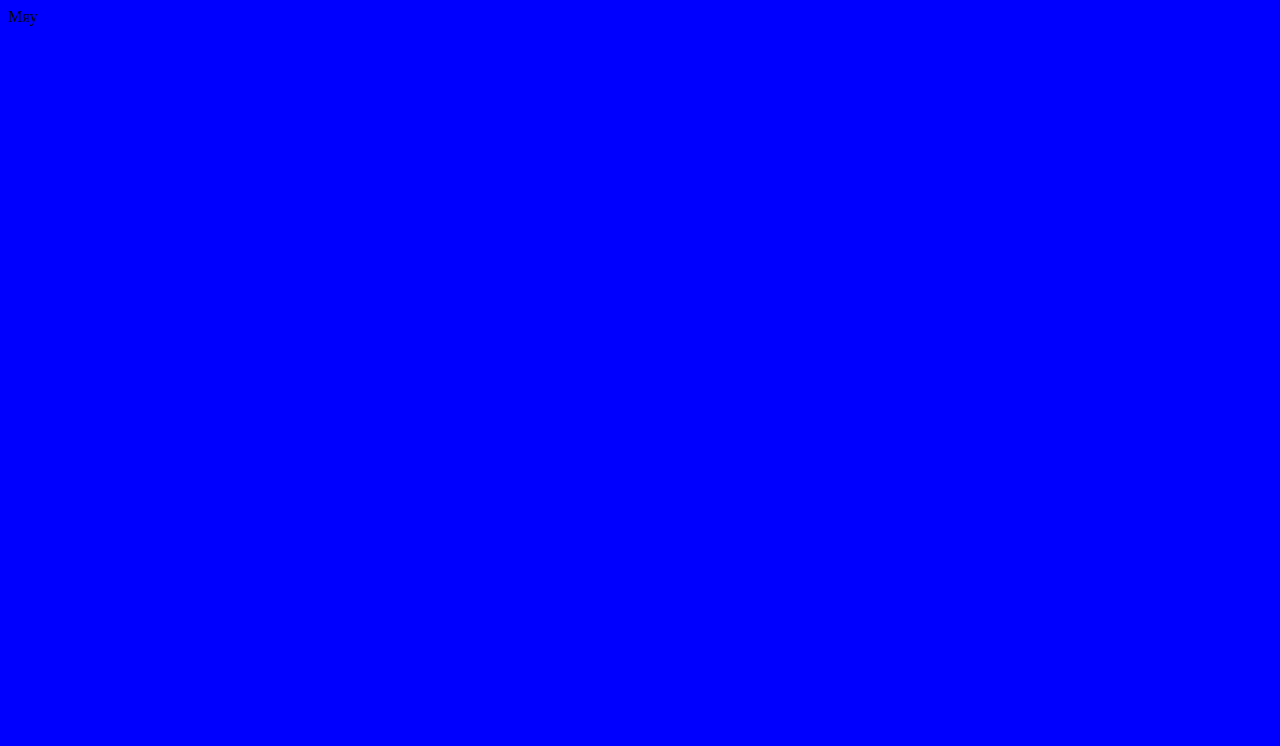
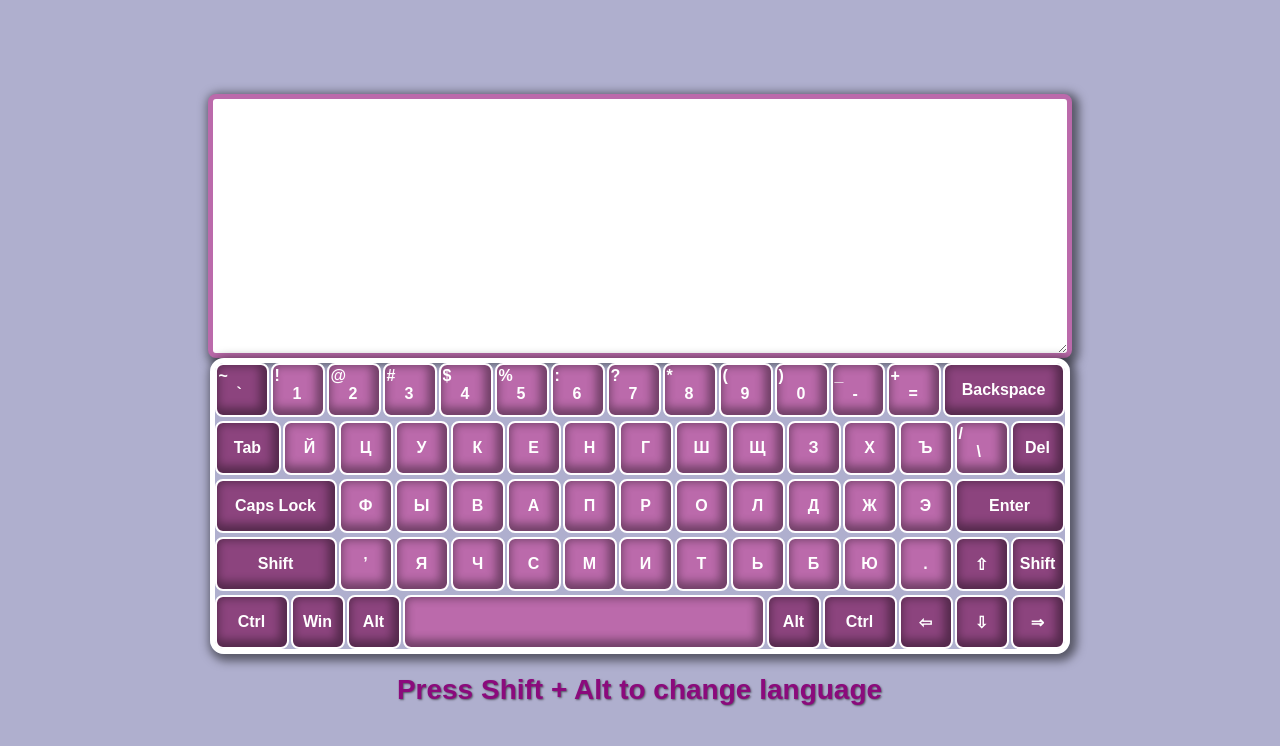
Before and after one commit to ksu1ven/Virtual-keyboard, a website built with webpack: page src/index.html in a window 1280 px wide. Built offline with nearby package versions, Linux system fonts and the light colour scheme.

Commit message:
feat: create keybord without events

```diff
--- a/src/components/view.js
+++ b/src/components/view.js
@@ -0,0 +1,95 @@
+export default class View {
+  constructor() {
+    this.numbers = ['`', '1', '2', '3', '4', '5', '6', '7', '8', '9', '0', '-', '=', '&#92;'];
+    this.numbersTop = ['~', '!', '@', '#', '$', '%', ':', '?', '*', '(', ')', '_', '+', '/'];
+    this.letters = ['Backspace', 'Tab', 'Q', 'W', 'E', 'R', 'T', 'Y', 'U', 'I', 'O', 'P', '[', ']', 'Del', 'Caps Lock', 'A', 'S', 'D', 'F', 'G', 'H', 'J', 'K', 'L', ';', '&#8242;', 'Enter', 'Shift', '&#92;', 'Z', 'X', 'C', 'V', 'B', 'N', 'M', '.', ',', '/', '&#8679;', 'Shift ', 'Ctrl', 'Win', 'Alt', ' ', 'Alt', 'Ctrl', '&#8678;', '&#8681;', '&#8658;'];
+    this.lettersRussian = ['Backspace', 'Tab', 'Й', 'Ц', 'У', 'К', 'Е', 'Н', 'Г', 'Ш', 'Щ', 'З', 'Х', 'Ъ', 'Del', 'Caps Lock', 'Ф', 'Ы', 'В', 'А', 'П', 'Р', 'О', 'Л', 'Д', 'Ж', 'Э', 'Enter', 'Shift', '&#8217;', 'Я', 'Ч', 'С', 'М', 'И', 'Т', 'Ь', 'Б', 'Ю', '.', '&#8679;', 'Shift ', 'Ctrl', 'Win', 'Alt', ' ', 'Alt', 'Ctrl', '&#8678;', '&#8681;', '&#8658;'];
+    this.idDoublekeys = ['Backquote', 'Digit1', 'Digit2', 'Digit3', 'Digit4', 'Digit5', 'Digit6', 'Digit7', 'Digit8', 'Digit9', 'Digit0', 'Minus', 'Equal', 'Backslash'];
+    this.idLetters = ['Backspace', 'Tab', 'KeyQ', 'KeyW', 'KeyE', 'KeyR', 'KeyT', 'KeyY', 'KeyU', 'KeyI', 'KeyO', 'KeyP', 'BracketLeft', 'BracketRight', 'Delete', 'CapsLock', 'KeyA', 'KeyS', 'KeyD', 'KeyF', 'KeyG', 'KeyH', 'KeyJ', 'KeyK', 'KeyL', 'Semicolon', 'Quote', 'Enter', 'ShiftLeft', '/', 'KeyZ', 'KeyX', 'KeyC', 'KeyV', 'KeyB', 'KeyN', 'KeyM', 'Comma', 'Period', 'Slash', 'ArrowUp', 'ShiftRight', 'ControlLeft', 'MetaLeft',
+      'AltLeft', 'Space', 'AltRight', 'ControlRight', 'ArrowLeft', 'ArrowDown', 'ArrowRight'];
+  }
+
+  static createElements() {
+    const main = document.createElement('main');
+    document.body.appendChild(main);
+    main.classList.add('main');
+    const textarea = document.createElement('textarea');
+    main.appendChild(textarea);
+    textarea.classList.add('textarea');
+    textarea.focus();
+    const section = document.createElement('section');
+    main.appendChild(section);
+    section.classList.add('keyboard');
+    const p = document.createElement('p');
+    main.appendChild(p);
+    p.classList.add('change-language');
+    p.innerHTML = 'Press Shift + Alt to change language';
+  }
+
+  createTopNumbers() {
+    const keyboard = document.querySelector('.keyboard');
+    for (let i = 0; i < this.numbers.length; i += 1) {
+      const div = document.createElement('div');
+      keyboard.appendChild(div);
+      div.classList.add('key');
+      div.classList.add('key_double');
+      div.id = `${this.idDoublekeys[i]}`;
+      if (div.id === 'Backquote') {
+        div.classList.add('key_dark');
+      }
+      if (i === this.numbers.length - 1) {
+        div.classList.add('slash');
+      }
+      const p = document.createElement('p');
+      div.appendChild(p);
+      p.classList.add('key_topleft-letters');
+      p.innerHTML = `${this.numbersTop[i]}`;
+      const p2 = document.createElement('p');
+      div.appendChild(p2);
+      p2.classList.add('key_center-letters');
+      p2.innerHTML = `${this.numbers[i]}`;
+    }
+  }
+
+  createLetters(lang, caps) {
+    this.createTopNumbers();
+    const keyboard = document.querySelector('.keyboard');
+    for (let i = 0; i < this.letters.length; i += 1) {
+      const div = document.createElement('div');
+      keyboard.appendChild(div);
+      if (lang === 'eng') {
+        div.innerHTML = `${this.letters[i]}`;
+        div.id = `${this.idLetters[i]}`;
+        if (div.id === 'ArrowUp' || div.id === 'ArrowDown' || div.id === 'ArrowLeft'
+            || div.id === 'ArrowRight' || div.id === 'MetaLeft') {
+          div.classList.add('key_dark');
+        }
+      } else {
+        div.innerHTML = `${this.lettersRussian[i]}`;
+        div.id = `${this.idLetters[i]}`;
+        if (div.id === 'ArrowUp' || div.id === 'ArrowDown' || div.id === 'ArrowLeft'
+                || div.id === 'ArrowRight' || div.id === 'MetaLeft') {
+          div.classList.add('key_dark');
+        }
+      }
+      div.classList.add('key');
+      if (div.innerHTML === 'Backspace') { div.classList.add('backspace'); } else if (div.innerHTML === 'Tab') { div.classList.add('tab'); } else if (div.innerHTML === 'Del') { div.classList.add('del'); } else if (div.innerHTML === 'Caps Lock') {
+        div.classList.add('caps');
+        if (caps === 'on') { div.classList.add('active'); }
+      } else if (div.innerHTML === 'Enter') { div.classList.add('enter'); } else if (div.innerHTML === 'Shift') { div.classList.add('shift'); } else if (div.innerHTML === 'Shift ') {
+        div.classList.add('key_dark');
+        div.classList.add('shift-little');
+      } else if (div.innerHTML === 'Ctrl') { div.classList.add('ctrl'); } else if (div.innerHTML === 'Alt') { div.classList.add('alt'); } else if (div.innerHTML === ' ') {
+        div.classList.add('space');
+        div.classList.add('key_letter');
+      } else if ((div.innerHTML.charCodeAt(0) > 64 && div.innerHTML.charCodeAt(0) < 91)
+            || (div.innerHTML.charCodeAt(0) > 1039 && div.innerHTML.charCodeAt(0) < 1072)
+            || div.innerHTML.charCodeAt(0) === 8217 || div.innerHTML.charCodeAt(0) === 46
+            || div.innerHTML.charCodeAt(0) === 91 || div.innerHTML.charCodeAt(0) === 93
+            || div.innerHTML.charCodeAt(0) === 59 || div.innerHTML.charCodeAt(0) === 8242
+            || div.innerHTML.charCodeAt(0) === 47 || div.innerHTML.charCodeAt(0) === 44
+            || div.innerHTML.charCodeAt(0) === 92
+      ) { div.classList.add('key_letter'); }
+    }
+  }
+}
--- a/src/index.html
+++ b/src/index.html
@@ -6,5 +6,5 @@
     <meta name="viewport" content="width=device-width, initial-scale=1.0">
     <title>Keyboard</title>
 </head>
-<body>Мяу</body>
+<body></body>
 </html>
--- a/src/index.js
+++ b/src/index.js
@@ -1,2 +1,17 @@
-console.log("мяу");
-import './style.scss'
+import './style.scss';
+import View from './components/view';
+
+class Keyboard {
+  constructor() {
+    this.view = new View();
+    this.lang = localStorage.getItem('a_saved') || 'ru';
+    this.caps = 'off';
+  }
+
+  createKeyboard() {
+    View.createElements();
+    this.view.createLetters(this.lang, this.caps);
+  }
+}
+const keyboard = new Keyboard();
+keyboard.createKeyboard();
--- a/src/style.scss
+++ b/src/style.scss
@@ -1,3 +1,174 @@
-body{
-    background-color: blue;
+body {
+    background-color:rgb(175, 175, 206);
+    margin:0;
+    padding:0;
+    -webkit-touch-callout: none;
+    -webkit-user-select: none;
+    -khtml-user-select: none;
+    -moz-user-select: none;
+    -ms-user-select: none;
+    user-select: none;
 }
+.main{
+    position: absolute;
+    top: 50%;
+    left:50%;
+    margin-left: -432.5px;
+    margin-top: -306px;
+}
+
+.textarea {
+    display: block;
+    width: 850px;
+    border: 5px solid rgb(187, 106, 171);
+    border-radius: 8px;
+    height:250px;
+    margin: auto;
+    color: rgb(73, 13, 75);
+    font-size: 22px;
+    text-shadow: 1px 1px 2px  rgba(0, 0, 0, 0.5);
+    box-shadow: 3px 3px 10px 4px rgba(0, 0, 0, 0.5);
+
+    &:focus{
+        outline:none;
+    }
+}
+
+div, p {
+    margin: 0;
+    padding:0;
+}
+
+.change-language {
+    font-family: Arial, Helvetica, sans-serif;
+    font-size: 28px;
+    font-weight: bold;
+    color: rgb(139, 10, 124);
+    padding-top: 20px;
+    text-align: center;
+    text-shadow: 1px 1px 2px  rgba(0, 0, 0, 0.5);
+}
+
+.keyboard {
+    border:5px solid rgb(255, 255, 255);
+    border-radius: 14px;
+    position: relative;
+    width:850px;
+    display: flex;
+    flex-wrap: wrap;
+    margin: 0 auto;
+    column-gap: 2px;
+    row-gap: 4px;
+    box-shadow: 3px 3px 10px 4px rgba(0, 0, 0, 0.5);
+}
+
+.key {
+    position:relative;
+    display:flex;
+    justify-content: center;
+    align-items: center;
+    height: 50px;
+    background-color: rgb(187, 106, 171);
+    border:2px solid rgb(255, 255, 255);
+    border-radius: 8px;
+    color:white;
+    min-width: 50px;
+    font-family: Arial, Helvetica, sans-serif;
+    font-size: 16px;
+    font-weight: 700;
+    box-shadow: inset -3px -3px 10px 4px rgba(0, 0, 0, 0.4);
+    cursor: pointer;
+}
+
+.key_topleft-letters {
+    position:absolute;
+    top:2px;
+    left: 2px;
+}
+
+.key_center-letters {
+    position:absolute;
+    top: 20px;
+    left: 20px;
+}
+
+.slash {
+    position: absolute;
+    top: 58px;
+    left:740px;
+    float:right;
+
+}
+
+.key_key-double {
+    width:50px;
+}
+
+.backspace, .caps, .shift{
+    width: 118px;
+    background-color: rgb(140, 68, 126);
+}
+
+.del {
+    margin-left: 56px;
+    width:50px;
+    background-color: rgb(140, 68, 126);
+}
+
+.tab {
+    width: 62px;
+    background-color: rgb(140, 68, 126);
+}
+
+.enter {
+    width: 106px;
+    background-color: rgb(140, 68, 126);
+}
+
+.ctrl {
+    width:70px;
+    background-color: rgb(140, 68, 126);
+}
+
+.space {
+    width:358px;
+}
+
+.alt, .shift-little, .key_dark {
+    background-color: rgb(140, 68, 126);
+}
+
+.active {
+    background-color: rgb(208, 178, 196);
+}
+
+.animation {
+    animation-duration: 1s;
+    animation-name: puma;
+    animation-direction: alternate, reverse, normal;
+  }
+
+  @keyframes puma {
+    0% {
+    transform: scale3d(0.9, 0.9, 0.9);
+    background-image: url(./assets/cat.png);
+    background-size: 2em;
+    background-repeat: no-repeat;
+    background-position: center center;
+    opacity: 0.5;
+    }
+    50% {
+        transform: scale3d(1.0, 1.0, 1.0);
+        background-image: url(./assets/cat.png);
+        background-size: 2.5em;
+        background-repeat: no-repeat;
+        background-position: center center;
+    }
+    100% {
+        transform: scale3d(1, 1, 1);
+        background-image: url(./assets/cat.png);
+        background-size: 3em;
+        background-repeat: no-repeat;
+        background-position: center center;
+    }
+}
```
